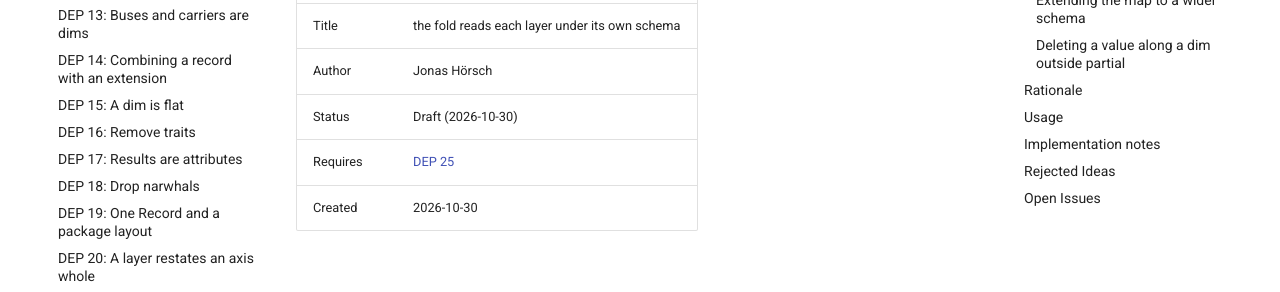
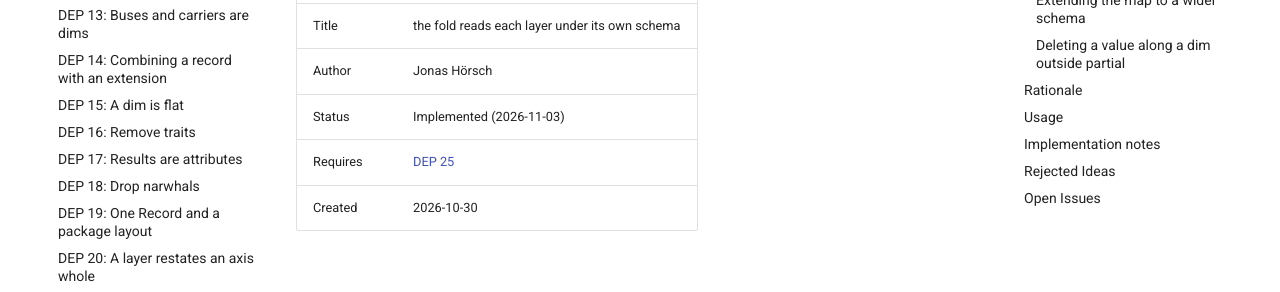
Before and after one commit to energy-models/datarecord, an MkDocs documentation site: the page built from docs/design/proposals/dep-0026-the-fold-reads-each-layer-under-its-own-schema.md, in a window 1280 px wide and 900 px high. Shown: the part 312-604 px from the top of the window. Built offline with MkDocs 1.6.1 and Material for MkDocs 9.7.7, drawn with Linux system fonts in a browser that asks for light colours; comment, search, counter and statistics services are not loaded.

Commit message:
docs: DEP 26 is implemented

```diff
--- a/docs/design/proposals/dep-0026-the-fold-reads-each-layer-under-its-own-schema.md
+++ b/docs/design/proposals/dep-0026-the-fold-reads-each-layer-under-its-own-schema.md
@@ -10,7 +10,7 @@ SPDX-License-Identifier: CC-BY-4.0
 | -------- | -------------------------------------------------- |
 | Title    | the fold reads each layer under its own schema     |
 | Author   | Jonas Hörsch                                       |
-| Status   | Draft (2026-10-30)                                 |
+| Status   | Implemented (2026-11-03)                           |
 | Requires | [DEP 25](dep-0025-a-layer-carries-its-manifest.md) |
 | Created  | 2026-10-30                                         |
 
```
